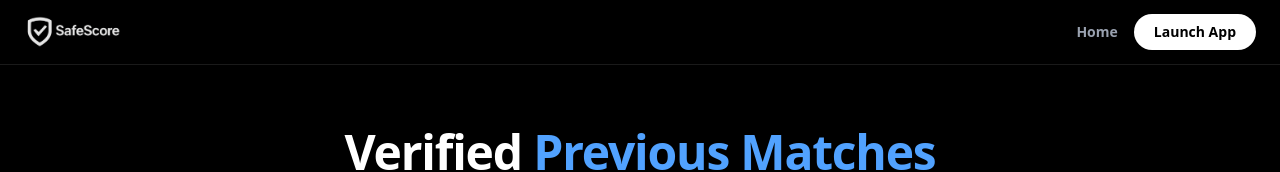
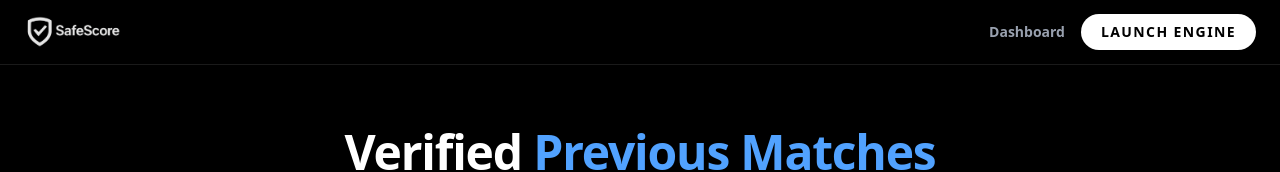
Before and after one commit to devtofunmi/safescore, a Next.js app: page /previous-matches in a window 1280 px wide. Shown: the top 172 px of the page. Built offline with nearby package versions, Linux system fonts and the light colour scheme; no server answers; the database is empty.

Commit message:
updated link

```diff
--- a/pages/previous-matches.tsx
+++ b/pages/previous-matches.tsx
@@ -125,11 +125,11 @@ const PreviousMatches: NextPage<HistoryProps> = ({ historyData }) => {
                             <img src="/logos.png" alt="SafeScore" className="h-8 cursor-pointer opacity-90 hover:opacity-100 transition-opacity" />
                         </Link>
                         <div className="flex items-center gap-4">
-                            <Link href="/" className="text-sm font-bold text-gray-400 hover:text-white transition-colors hidden sm:block">
-                                Home
+                            <Link href="/dashboard" className="text-sm font-bold text-gray-400 hover:text-white transition-colors hidden sm:block">
+                                Dashboard
                             </Link>
-                            <Link href="/home" className="rounded-full cursor-pointer bg-white px-5 py-2 text-sm font-bold text-black transition hover:bg-gray-200 inline-block">
-                                Launch App
+                            <Link href="/home" className="rounded-full cursor-pointer bg-white px-5 py-2 text-sm font-bold text-black transition hover:bg-gray-200 inline-block font-black uppercase tracking-widest">
+                                Launch Engine
                             </Link>
                         </div>
                     </div>
```
